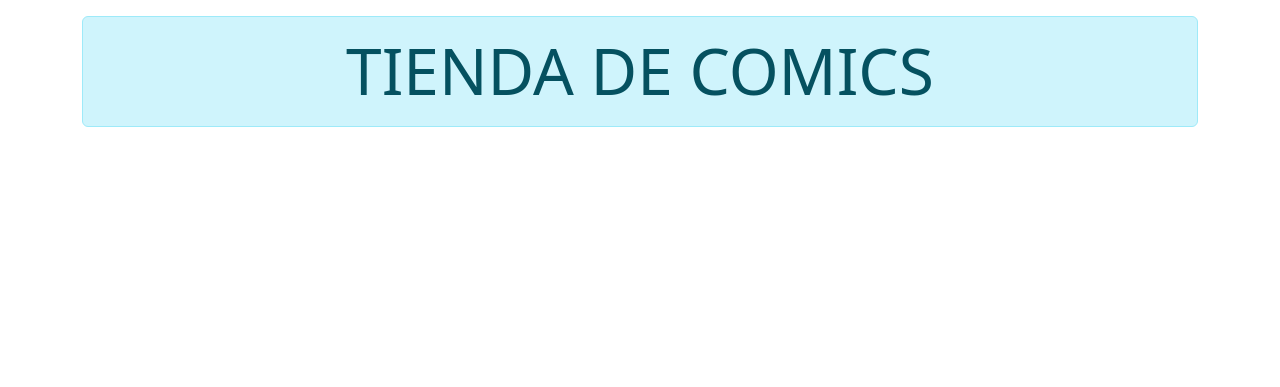
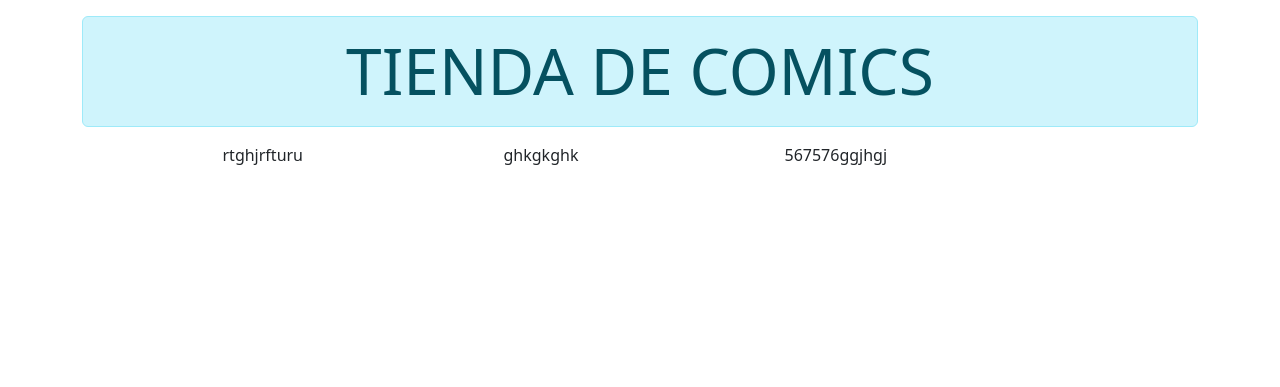
Before and after one commit to ErcDZ/eva_3_Eric_Gonzalez, a Django app: page / in a window 1280 px wide. Shown: the top 387 px of the page. Run offline with Django 5.2, Linux system fonts and the light colour scheme; data comes from the database, SQL or seed files in the repository; both versions use the stored data as it was after the commit.

Commit message:
Commit 8: Mostrar en HTML los nombres de los Comics

```diff
--- a/templates/index.html
+++ b/templates/index.html
@@ -26,6 +26,14 @@
 
             {% if disponibilidad %}
 
+                <div class="row justify-content-center align-items-center g-2 row-cols-4">
+
+                    {% for f in disponibilidad %}
+
+                        <div class="col">{{ f }}</div>
+
+                    {% endfor %}
+
             {% else %}
 
                 <div class="alert alert-warning text-center" role="alert">
```
Also changed, not shown: db.sqlite3.
